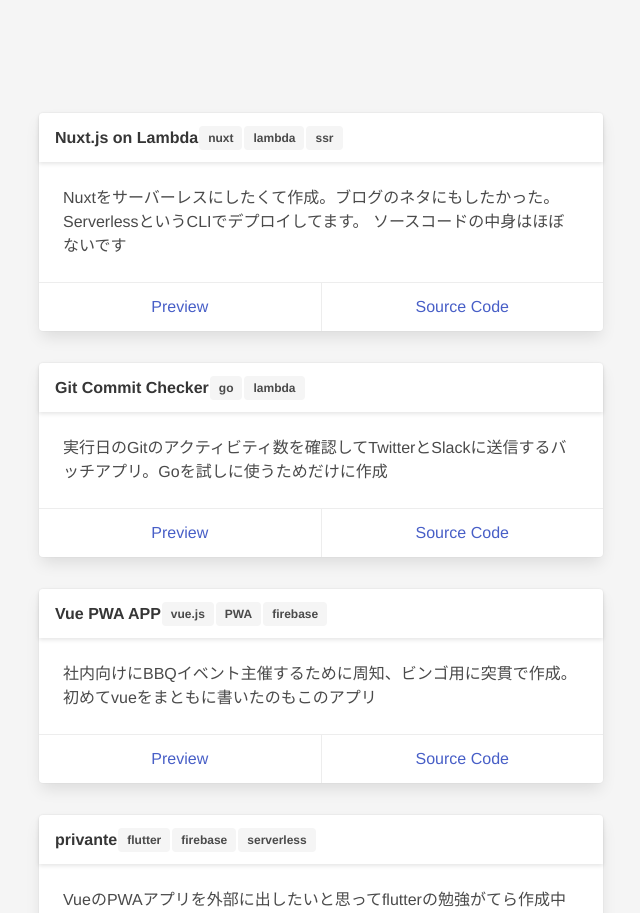
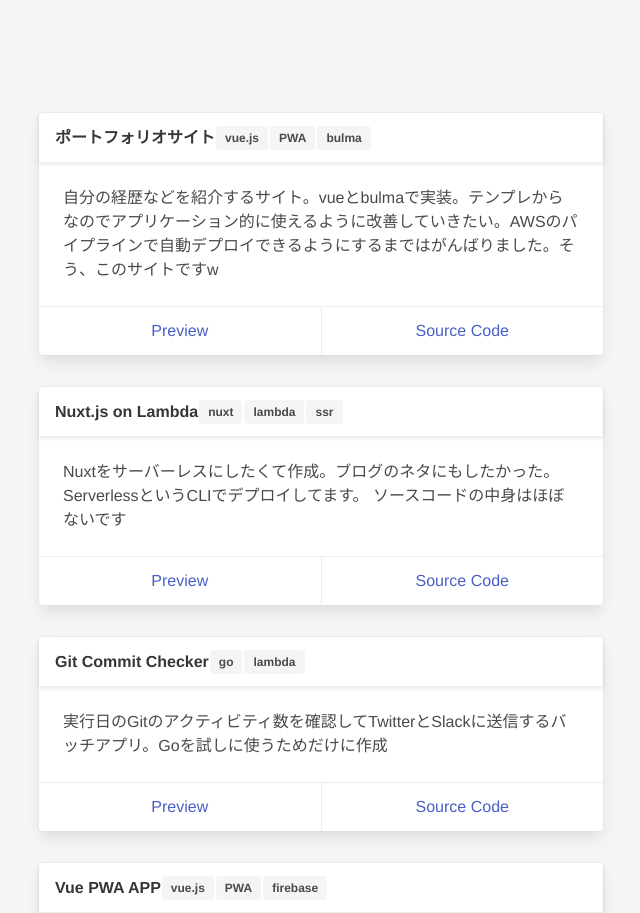
Before and after one commit to lmimsra/Profile, a Vue app: page / in a window 1280 px wide. Shown: the part 2660-3573 px from the top of the page, without its empty margins (319-959 px from the left). Built offline with nearby package versions, Linux system fonts and the light colour scheme.

Commit message:
ポートフォリオサイトについての実績追加

```diff
--- a/src/views/Top.vue
+++ b/src/views/Top.vue
@@ -404,6 +404,17 @@ export default {
       ],
       portfolios: [
         {
+          title: 'ポートフォリオサイト',
+          tags: ['vue.js', 'PWA', 'bulma'],
+          // imageFile: 'noImage.png',
+          imageFile: null,
+          description:
+            '自分の経歴などを紹介するサイト。vueとbulmaで実装。テンプレからなのでアプリケーション的に使えるように改善していきたい。' +
+            'AWSのパイプラインで自動デプロイできるようにするまではがんばりました。そう、このサイトですw',
+          previewLink: 'https://www.lmimsra.dev/',
+          codeLink: 'https://github.com/lmimsra/Profile'
+        },
+        {
           title: 'Nuxt.js on Lambda',
           tags: ['nuxt', 'lambda', 'ssr'],
           // imageFile: 'noImage.png',
```
